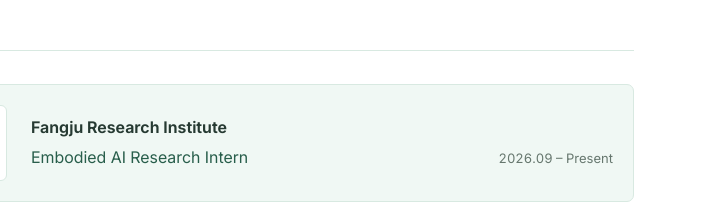
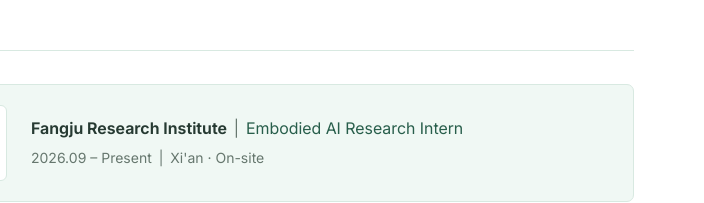
Before and after one commit to MERCYAI/MERCYAI, a plain HTML site: page index.html in a window 1280 px wide. Shown: the part 770-973 px from the top of the page, 576-1280 px from the left. Drawn offline with Linux system fonts and the light colour scheme.

Commit message:
Format internship role and location as inline details

```diff
--- a/index.html
+++ b/index.html
@@ -7,7 +7,7 @@
   <meta name="description" content="Baqiao Deng — Master's student in Applied Statistics at Xi'an Jiaotong University, with interests in WAM · VLA · AI Agent." />
   <title>Baqiao Deng | Academic Homepage</title>
   <link rel="icon" type="image/jpeg" href="./assets/avatar.jpg?v=20261121-avatar-icon" />
-  <link rel="stylesheet" href="./styles.css?v=20261121-education-5" />
+  <link rel="stylesheet" href="./styles.css?v=20261121-internship-6" />
   <script src="./app.js?v=20261121-media-2" defer></script>
 </head>
 <body>
@@ -95,7 +95,7 @@
         <ul class="experience-list">
           <li class="experience-item">
             <a class="organization-logo-link" href="https://www.astrogrid.world/about" target="_blank" rel="noopener" aria-label="Fangju Research Institute"><img class="organization-logo" src="./assets/fangju-research-institute.jpg" alt="Fangju Research Institute logo" width="256" height="77" loading="lazy" decoding="async" /></a>
-            <div class="experience-content"><h3><a href="https://www.astrogrid.world/about" target="_blank" rel="noopener">Fangju Research Institute</a></h3><div class="experience-meta"><p>Embodied AI Research Intern</p><span class="education-period"><time datetime="2026-09">2026.09</time> – Present</span></div></div>
+            <div class="experience-content"><h3><a href="https://www.astrogrid.world/about" target="_blank" rel="noopener">Fangju Research Institute</a> <span class="experience-separator" aria-hidden="true">|</span> <span class="experience-role">Embodied AI Research Intern</span></h3><p class="experience-meta"><span class="experience-period"><time datetime="2026-09">2026.09</time> – Present</span> <span class="experience-separator" aria-hidden="true">|</span> <span class="experience-location">Xi'an · On-site</span></p></div>
           </li>
         </ul>
       </section>
--- a/styles.css
+++ b/styles.css
@@ -92,8 +92,10 @@ h3{margin:0;color:var(--ink);font-size:1rem;font-weight:650;line-height:1.5}
 .organization-logo-link{display:flex;align-items:center;justify-content:center;width:156px;min-height:76px;padding:10px;background:#fff;border:1px solid var(--theme-line);border-radius:6px}
 .organization-logo{width:134px;height:auto;object-fit:contain}
 .experience-content{min-width:0}.experience-content h3 a{color:var(--ink)}.experience-content h3 a:hover{color:var(--theme-text);text-decoration:underline}
-.experience-content p{margin:4px 0 0;color:var(--theme-text);font-size:1rem}
-.experience-meta{display:flex;align-items:baseline;justify-content:space-between;flex-wrap:wrap;gap:4px 16px}
+.experience-role{color:var(--theme-text);font-weight:400}
+.experience-separator{margin-inline:3px;color:var(--muted);font-weight:400}
+.experience-meta{margin:6px 0 0;color:var(--muted);font-size:.875rem;line-height:1.7}
+.experience-period,.experience-location{white-space:nowrap}
 .education-list{display:grid;gap:0;list-style:none;margin:0;padding:0}
 .education-item{display:grid;grid-template-columns:80px minmax(0,1fr);gap:20px;align-items:start;padding:20px 0;border-bottom:1px dashed var(--theme-line)}
 .education-item:first-child{padding-top:0}.education-item:last-child{border-bottom:0;padding-bottom:0}
@@ -161,7 +163,6 @@ h3{margin:0;color:var(--ink);font-size:1rem;font-weight:650;line-height:1.5}
   .education-item{grid-template-columns:64px minmax(0,1fr);gap:16px}.school-logo-link{width:64px;height:64px;padding:3px}
   .education-role span{display:block}.education-meta{display:block}.education-meta .education-period{display:block;margin-top:4px}.site-footer{padding-right:40px}
   .experience-item{grid-template-columns:minmax(0,1fr);gap:16px;padding:20px}
-  .experience-meta{display:grid;gap:4px}
 }
 @media(max-width:360px){.header-inner{margin-inline:16px}.layout{padding-inline:16px}.section-heading h2{font-size:1.15rem}}
 @media(min-width:1001px) and (max-height:760px){.sidebar{position:static}}
```
Also changed, not shown: 1 other file.
